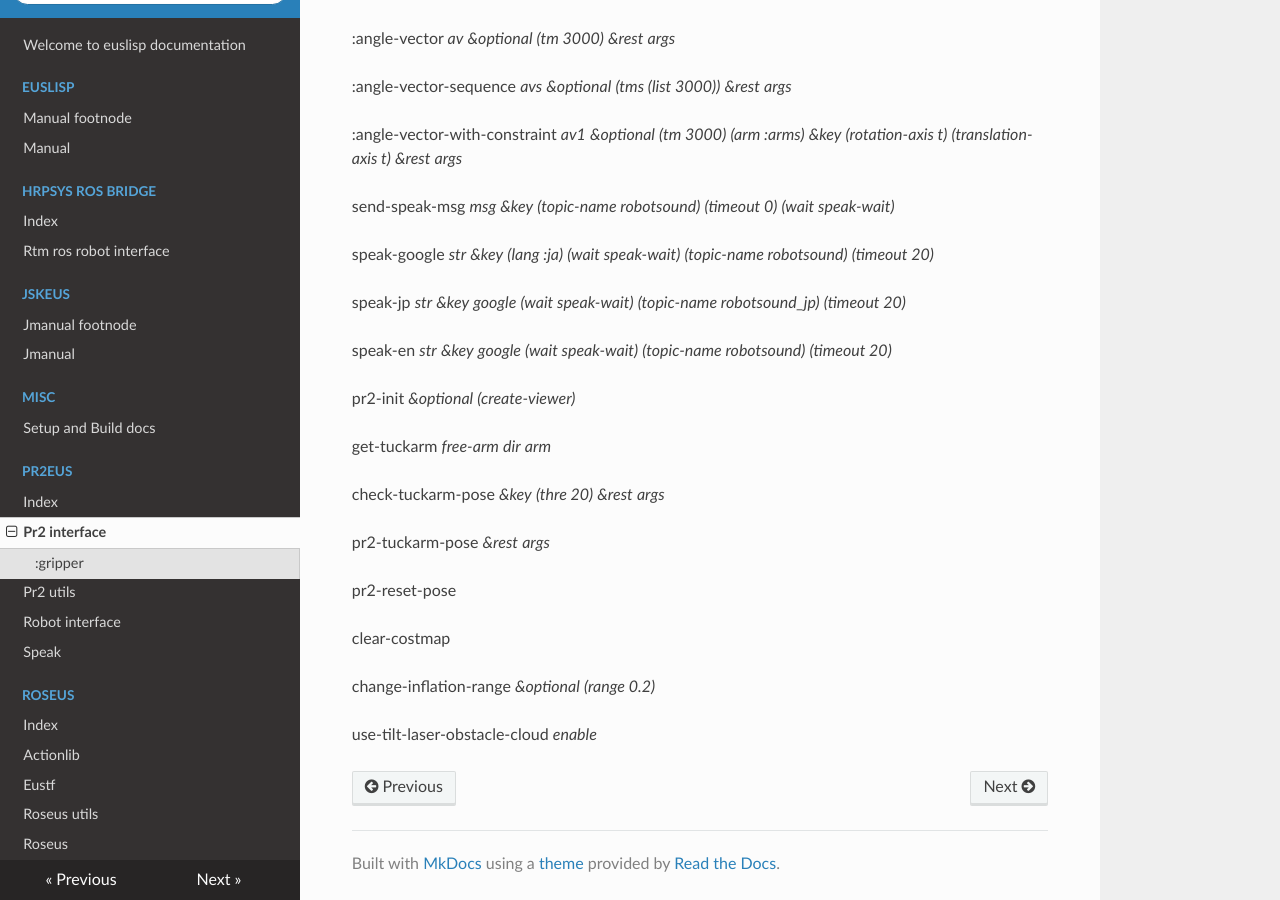
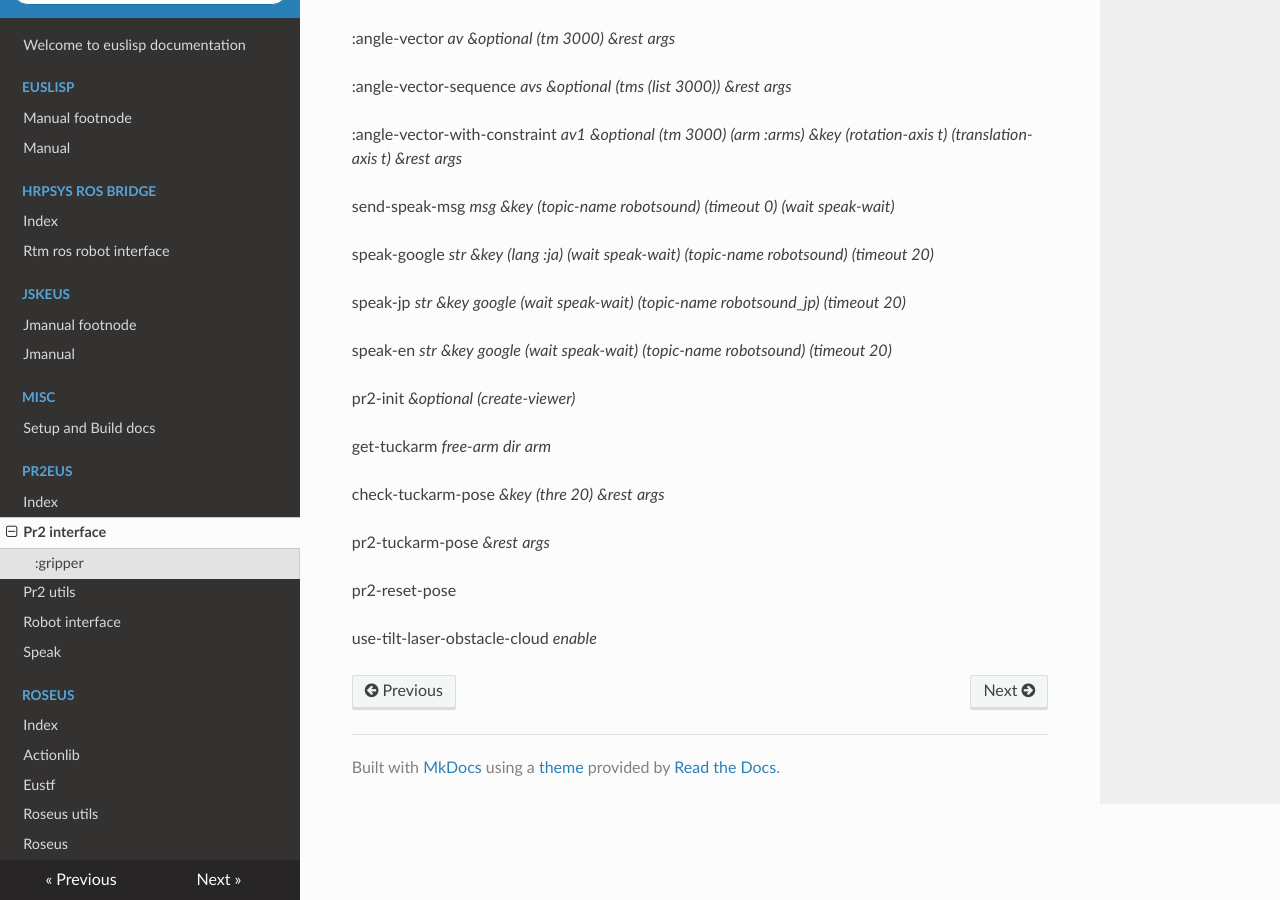
Before and after one commit to jsk-ros-pkg/euslisp-docs, an MkDocs documentation site: the page built from docs/pr2eus/pr2-interface.md, in a window 1280 px wide and 900 px high, scrolled down 1634 px. Built offline with MkDocs 1.6.1, drawn with Linux system fonts in a browser that asks for light colours; nearby versions of some CDN libraries.

Commit message:
update documentation for pr2eus

```diff
--- a/docs/pr2eus/pr2-interface.md
+++ b/docs/pr2eus/pr2-interface.md
@@ -89,8 +89,4 @@ pr2-tuckarm-pose *&rest* *args*
 
 pr2-reset-pose
 
-clear-costmap
-
-change-inflation-range *&optional* *(range 0.2)*
-
 use-tilt-laser-obstacle-cloud *enable*
```
Also changed, not shown: docs/pr2eus/robot-interface.md (+4 -0 lines).
